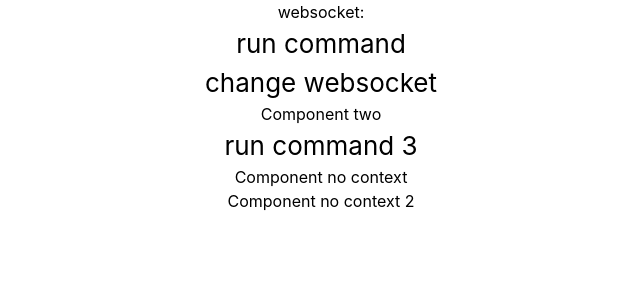
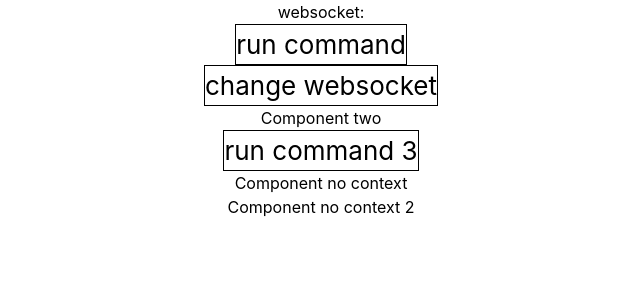
Before and after one commit to macianga/test-provider, a React (Vite) app: page / in a window 1280 px wide. Shown: the top 300 px of the page, without its empty margins (319-959 px from the left). Built offline with nearby package versions, Linux system fonts and the light colour scheme.

Commit message:
updete imports

```diff
--- a/src/App.css
+++ b/src/App.css
@@ -39,4 +39,5 @@
 
 button {
   font-size: calc(10px + 2vmin);
+  border: 1px solid #000;
 }
--- a/src/components/ComponentNoContext.tsx
+++ b/src/components/ComponentNoContext.tsx
@@ -1,4 +1,4 @@
-import ComponentNoContext2 from "./ComponentNoContext2";
+import ComponentNoContext2 from "@/components/ComponentNoContext2";
 
 function ComponentNoContext() {
   console.count("componentNoContext")
--- a/src/components/ComponentRunCommandOrChangeWebsocket.tsx
+++ b/src/components/ComponentRunCommandOrChangeWebsocket.tsx
@@ -1,5 +1,5 @@
 import {useContext, useState} from "react";
-import terminalManagerContext from "../contexts/terminalManagerContext";
+import terminalManagerContext from "@/contexts/terminalManagerContext";
 
 function ComponentRunCommandOrChangeWebsocket() {
   const {runCommand, setWebsocket} = useContext(terminalManagerContext);
--- a/src/components/ComponentThree.tsx
+++ b/src/components/ComponentThree.tsx
@@ -1,5 +1,5 @@
 import {useContext} from "react";
-import terminalManagerContext from "../contexts/terminalManagerContext";
+import terminalManagerContext from "@/contexts/terminalManagerContext";
 
 function ComponentThree() {
   const {runCommand} = useContext(terminalManagerContext);
--- a/src/components/ComponentTwo.tsx
+++ b/src/components/ComponentTwo.tsx
@@ -1,4 +1,4 @@
-import ComponentThree from "./ComponentThree";
+import ComponentThree from "@/components/ComponentThree";
 
 function ComponentTwo() {
   console.count("component2")
--- a/src/providers/terminalManagerProvider.tsx
+++ b/src/providers/terminalManagerProvider.tsx
@@ -1,5 +1,5 @@
 import {useState} from "react";
-import terminalManagerContext from "../contexts/terminalManagerContext";
+import terminalManagerContext from "@/contexts/terminalManagerContext";
 
 // customowy hook ktory trzyma wszystkie wartosci
 function useTerminalManager() {
```
Also changed, not shown: src/App.tsx (+5 -5 lines).
